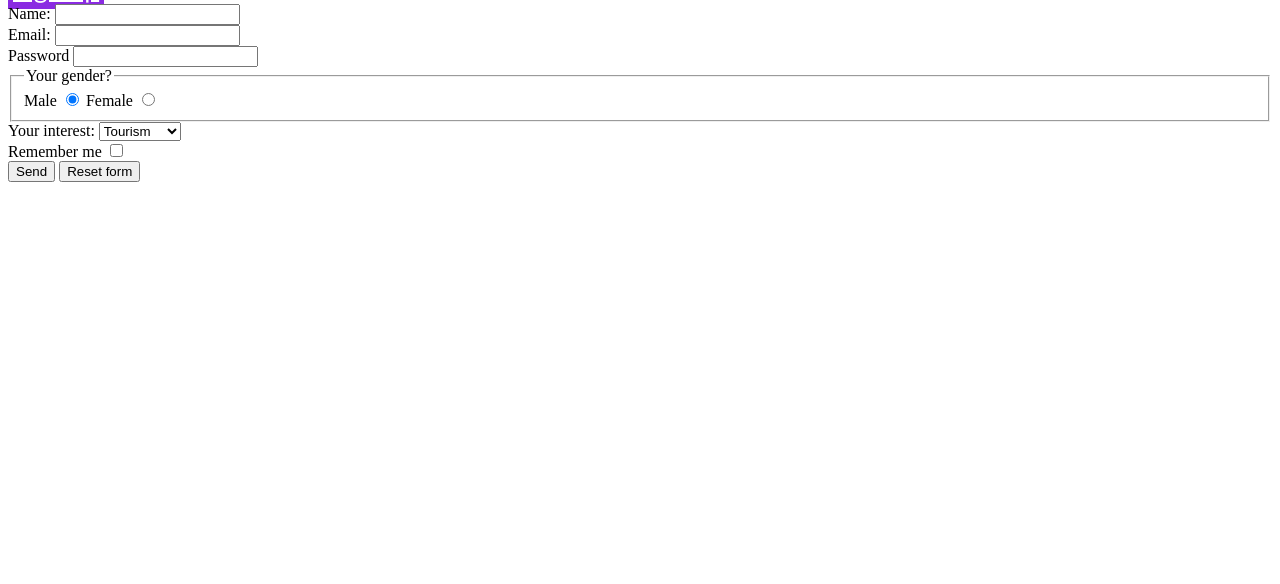
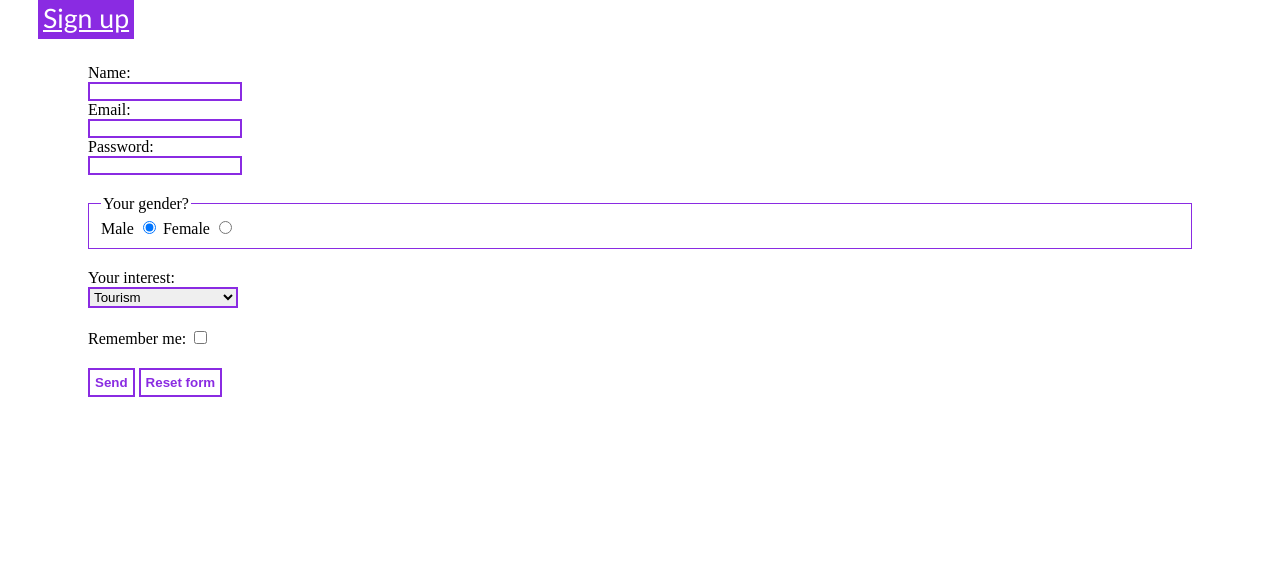
Before and after one commit to Chellsi/fullstack_learning, a plain HTML site: page hw2/pages/registration.html in a window 1280 px wide. Shown: the part 216-800 px from the top of the page. Drawn offline with Linux system fonts and the light colour scheme.

Commit message:
hw3 updates final

```diff
--- a/hw2/pages/registration.html
+++ b/hw2/pages/registration.html
@@ -7,8 +7,9 @@
     <link rel="stylesheet" type="text/css" href="/hw2/styles.css">
 </head>
 <body>
+    <div class="container">
         <h1 class="main_title">Signing up</h1>
-    <div class="main_menu">
+        <div class="main_menu colored">
             <a href="../index.html">Home</a>
             <a href="about.html">About</a>
             <a href="articles.html">Articles</a>
@@ -18,20 +19,22 @@
         </div>
         <hr>
         <a href="registration.html" class="sign_up selected">Sign up</a>
-    <form>
-        <div>
-            <label for="name">Name:</label>
-            <input type="text" id="name" name="name" minlength="3" required>
+        <form class="registration_form">
+            <section class="item_block">
+                <div class="div_form">
+                    <label for="name" class="blocked">Name:</label>
+                    <input type="text" id="name" class="input_field" name="name" minlength="3" required>
                 </div>
                 <div>
-            <label for="email">Email:</label>
-            <input type="email" id="email" name="email" required>
+                    <label for="email" class="blocked">Email:</label>
+                    <input type="email" id="email" class="input_field" name="email" required>
                 </div>
                 <div>
-            <label for="password">Password</label>
-            <input type="password" id="password" name="Password" minlength="8" required>
+                    <label for="password" class="blocked">Password:</label>
+                    <input type="password" id="password" class="input_field" name="Password" minlength="8" required>
                 </div>
-        <fieldset>
+            </section>
+            <fieldset class="item_block field_label">
                 <legend>Your gender?</legend>
                 <div>
                     <label for="male">Male</label>
@@ -40,20 +43,24 @@
                     <input type="radio" id="female" name="gender" value="Female">
                 </div>
             </fieldset>
-        <div>
-            <label for="interests">Your interest:</label>
-            <select id="interests" name="interests">
+            <div class="item_block">
+                <label for="interests" class="blocked">Your interest:</label>
+                <select id="interests" class="input_field" name="interests">
                     <option value="tourism">Tourism</option>
                     <option value="business">Business</option>
                     <option value="education">Education</option>
                 </select>
             </div>
-        <div>
-            <label for="remember">Remember me</label>
+            <div class="item_block">
+                <label for="remember">Remember me:</label>
                 <input type="checkbox" id="remember" name="Subscribe" value="Yes">
             </div>
-        <button type="submit">Send</button>
-        <button type="reset">Reset form</button>
+            <div class="item_block">
+                <button type="submit" class="form_button colored">Send</button>
+                <button type="reset" class="form_button colored">Reset form</button>
+            </div>
+
         </form>
+    </div>
 </body>
 </html>
--- a/hw2/styles.css
+++ b/hw2/styles.css
@@ -11,14 +11,12 @@
     text-align: center;
     font-size: 30pt;
     font-family: 'Gill Sans', 'Gill Sans MT', Calibri, 'Trebuchet MS', sans-serif;
-    color: blueviolet;
 }
 
 .sign_up {
     text-align: center;
     font-size: 20pt;
     font-family: 'Gill Sans', 'Gill Sans MT', Calibri, 'Trebuchet MS', sans-serif;
-    color: blueviolet;
 }
 
 .selected {
@@ -35,9 +33,57 @@
 }
 
 .container {
-    margin: 200px;
-    margin-top: 10px;
-    width: 1000px;
-    text-align: center;
-    padding: 15px;
+    margin: 20px;
+    padding: 10px;
 }
+
+.registration_form {
+    margin: 30px;
+}
+
+.input_field {
+    width: 150px;
+    padding: 0;
+    margin: 0;
+    border: 2px solid blueviolet;
+}
+
+.blocked {
+    display: block;
+}
+
+.item_block {
+    margin: 20px;
+}
+
+.field_label {
+    border: 1px solid blueviolet;
+}
+
+.form_button {
+    padding: 5px;
+    font-weight: bold;
+    border: 2px solid blueviolet;
+    background: none;
+    cursor: pointer;
+}
+
+.form_button:hover {
+    background: blueviolet;
+    color: #fff;
+}
+
+.image {
+    margin-left: auto;
+    margin-right: auto;
+    margin-top: 20px;
+}
+
+.colored {
+    color: blueviolet;
+}
+
+.list_text {
+    color: #fff;
+    background-color: blueviolet;
+}
```
Also changed, not shown: hw2/index.html (+2 -2 lines), hw2/pages/about.html (+4 -2 lines), hw2/pages/articles.html (+4 -2 lines), hw2/pages/contacts.html (+4 -2 lines), hw2/pages/faq.html (+14 -12 lines), hw2/pages/gallery.html (+20 -18 lines), 1 other file. Lines whose indentation alone changed are shown as unchanged.
